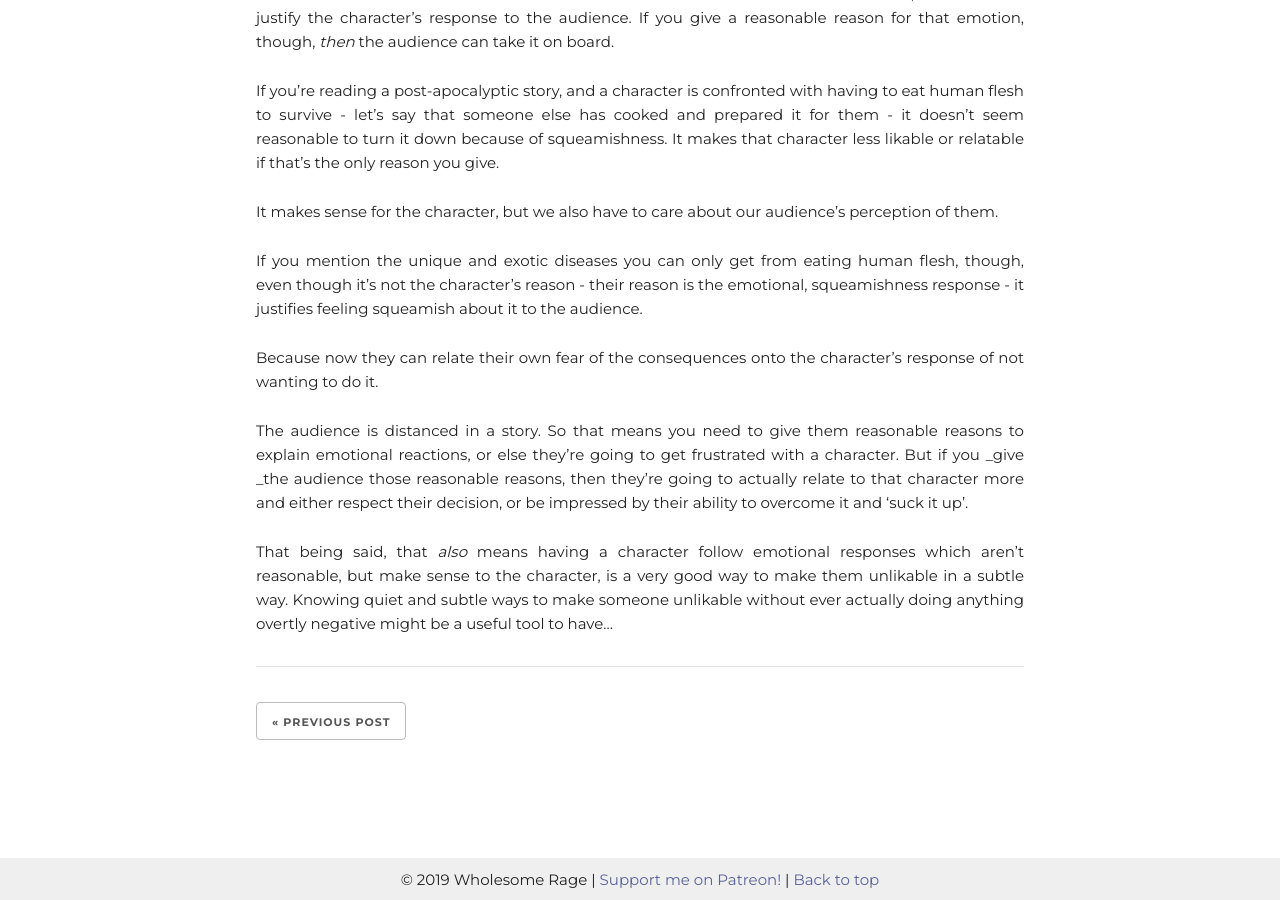
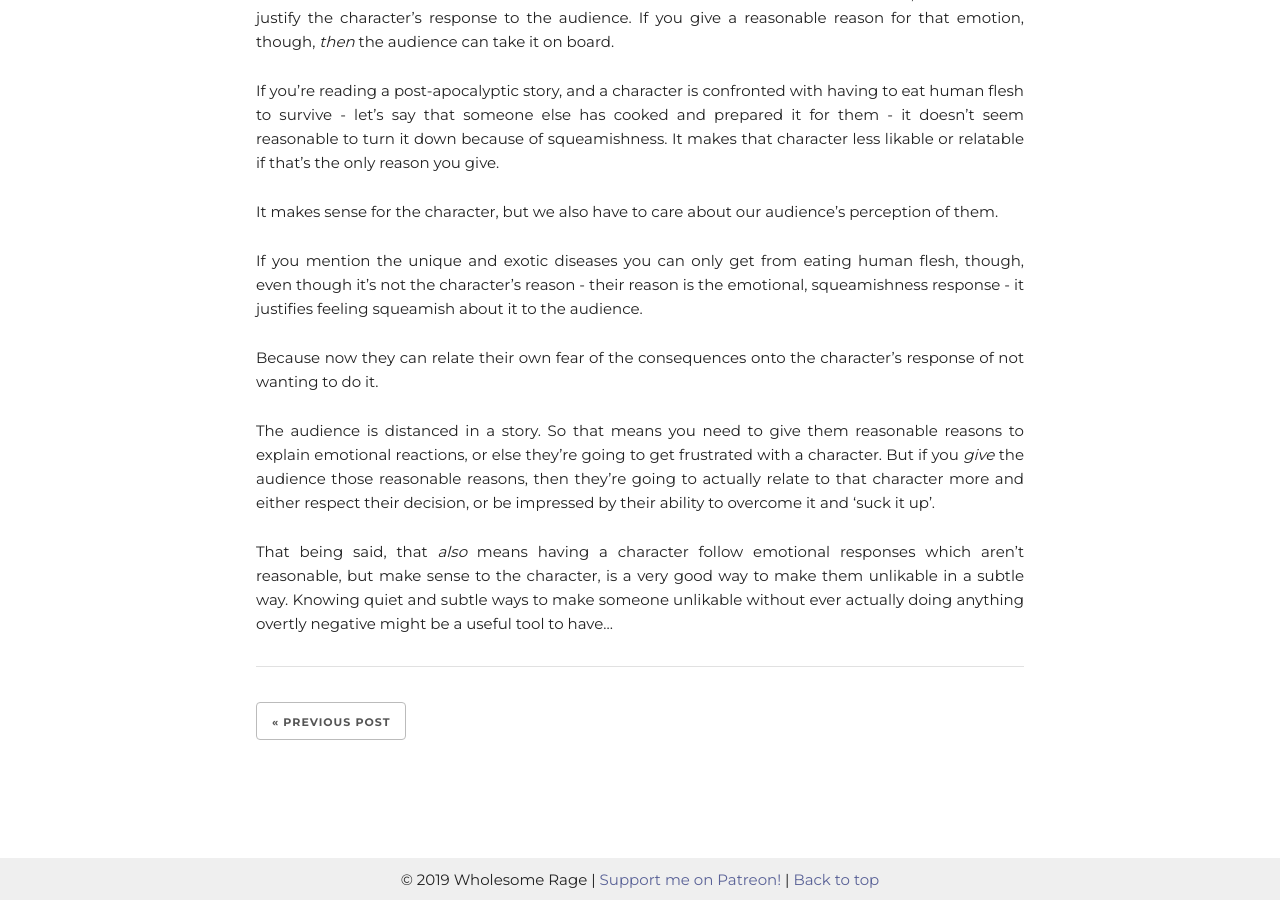
Before and after one commit to WholesomeRage/WholesomeRage.github.io, a Jekyll site: the page built from _posts/2019-05-10-coffee-and-cannabalism.md, in a window 1280 px wide and 900 px high, scrolled down 2233 px. Built offline with Jekyll 4.4.1, drawn with Linux system fonts in a browser that asks for light colours; nearby versions of some CDN libraries; some of the changed text lies outside the part shown.

```diff
--- a/_posts/2019-05-10-coffee-and-cannabalism.md
+++ b/_posts/2019-05-10-coffee-and-cannabalism.md
@@ -29,7 +29,7 @@ This makes life a little easier, as a writer. It means that rather than thinking
 
 How a character acts and reacts is far more important than what they’re acting and reacting to. So it means you’re free to try to think of ways to get interesting responses out of your characters, which makes the actual writing process a lot easier as well as making for a stronger story.
 
-So it means you shouldn’t think of a story in terms of _what _happens, but in terms of what it _means _for things to happen.
+So it means you shouldn’t think of a story in terms of _what_ happens, but in terms of what it _means_ for things to happen.
 
 There's a lot of overlap, but there’s an example I’d like to use to explain the difference from one of my very old stories now.
 
@@ -72,6 +72,6 @@ If you mention the unique and exotic diseases you can only get from eating human
 
 Because now they can relate their own fear of the consequences onto the character’s response of not wanting to do it.
 
-The audience is distanced in a story. So that means you need to give them reasonable reasons to explain emotional reactions, or else they’re going to get frustrated with a character. But if you _give _the audience those reasonable reasons, then they’re going to actually relate to that character more and either respect their decision, or be impressed by their ability to overcome it and ‘suck it up’.
+The audience is distanced in a story. So that means you need to give them reasonable reasons to explain emotional reactions, or else they’re going to get frustrated with a character. But if you _give_ the audience those reasonable reasons, then they’re going to actually relate to that character more and either respect their decision, or be impressed by their ability to overcome it and ‘suck it up’.
 
 That being said, that _also_ means having a character follow emotional responses which aren’t reasonable, but make sense to the character, is a very good way to make them unlikable in a subtle way. Knowing quiet and subtle ways to make someone unlikable without ever actually doing anything overtly negative might be a useful tool to have...
```
